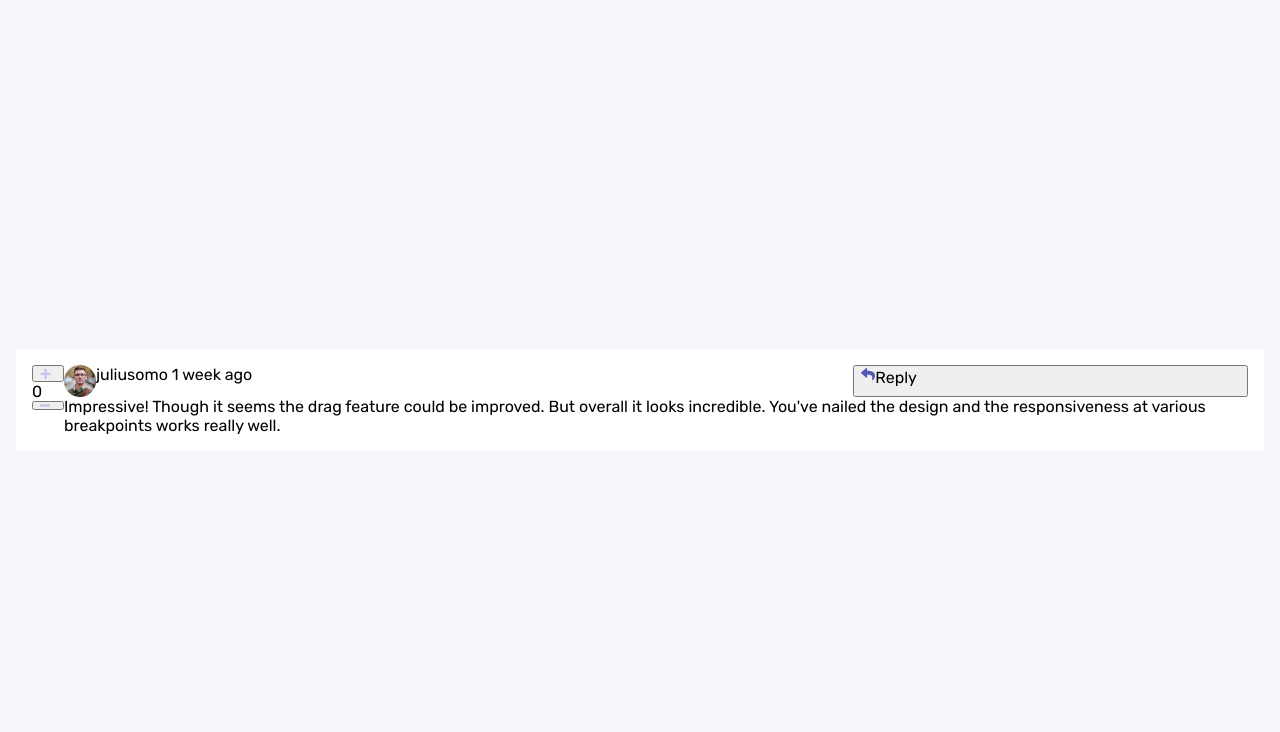
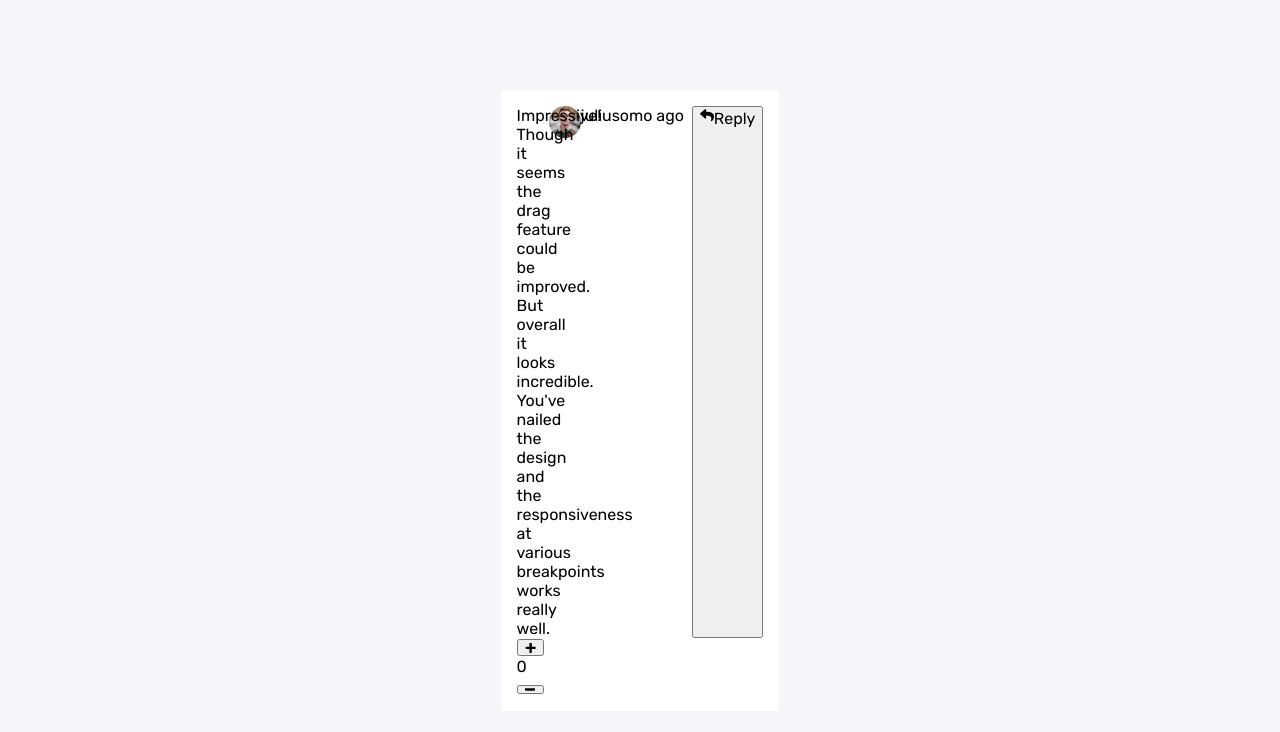
Before and after one commit to aronsn/interactive-comments-section-web, a React (Vite) app: page / in a window 1280 px wide. Shown: the top 732 px of the page. Built offline with nearby package versions, Linux system fonts and the light colour scheme.

Commit message:
refactor: remove import of svgs, and add the svg as elements instead. Rename classNames

```diff
--- a/src/components/Comment/Comment.jsx
+++ b/src/components/Comment/Comment.jsx
@@ -1,29 +1,32 @@
-import plusIcon from '../../assets/icon-plus.svg';
-import minusIcon from '../../assets/icon-minus.svg';
-import replyIcon from '../../assets/icon-reply.svg';
 import './Comment.css';
 
-export default function Comment({ profileSrc, username, date, comment, feedbackCount }) {
+export default function Comment({ profileSrc, username, createdAt, comment, feedbackCount }) {
   return (
     <section className="card">
       <div className="card__flex-header">
         <img className="card__picture" src={profileSrc} alt="profile-picture" />
         <p className="card__name">
-          {username} <span>{date} ago</span>
+          {username} <span className="card__published-date">{createdAt} ago</span>
         </p>
       </div>
-      <p className="card__body">{comment}</p>
-      <div className="card__feedback-container">
+      <p className="card__paragraph">{comment}</p>
+      <div className="card__feedback">
+        <button className="card__feedback-button ">
+          <svg width="11" height="11" xmlns="http://www.w3.org/2000/svg">
+            <path d="M6.33 10.896c.137 0 .255-.05.354-.149.1-.1.149-.217.149-.354V7.004h3.315c.136 0 .254-.05.354-.149.099-.1.148-.217.148-.354V5.272a.483.483 0 0 0-.148-.354.483.483 0 0 0-.354-.149H6.833V1.4a.483.483 0 0 0-.149-.354.483.483 0 0 0-.354-.149H4.915a.483.483 0 0 0-.354.149c-.1.1-.149.217-.149.354v3.37H1.08a.483.483 0 0 0-.354.15c-.1.099-.149.217-.149.353v1.23c0 .136.05.254.149.353.1.1.217.149.354.149h3.333v3.39c0 .136.05.254.15.353.098.1.216.149.353.149H6.33Z" />
+          </svg>
+        </button>
+        <div className="card__feedback-number card--color-blue">{feedbackCount}</div>
         <button className="card__feedback-button">
-          <img src={plusIcon} alt="icon-plus" />
-        </button>
-        <div className="card__feedback-number">{feedbackCount}</div>
-        <button className="card__feedback-button">
-          <img src={minusIcon} alt="icon-minus" />
+          <svg width="11" height="3" xmlns="http://www.w3.org/2000/svg">
+            <path d="M9.256 2.66c.204 0 .38-.056.53-.167.148-.11.222-.243.222-.396V.722c0-.152-.074-.284-.223-.395a.859.859 0 0 0-.53-.167H.76a.859.859 0 0 0-.53.167C.083.437.009.57.009.722v1.375c0 .153.074.285.223.396a.859.859 0 0 0 .53.167h8.495Z" />
+          </svg>
         </button>
       </div>
-      <button className="card__reply-button">
-        <img src={replyIcon} alt="icon-reply" />
+      <button className="card__reply-button card--color-blue">
+        <svg width="14" height="13" xmlns="http://www.w3.org/2000/svg">
+          <path d="M.227 4.316 5.04.16a.657.657 0 0 1 1.085.497v2.189c4.392.05 7.875.93 7.875 5.093 0 1.68-1.082 3.344-2.279 4.214-.373.272-.905-.07-.767-.51 1.24-3.964-.588-5.017-4.829-5.078v2.404c0 .566-.664.86-1.085.496L.227 5.31a.657.657 0 0 1 0-.993Z" />
+        </svg>
         Reply
       </button>
     </section>
```
